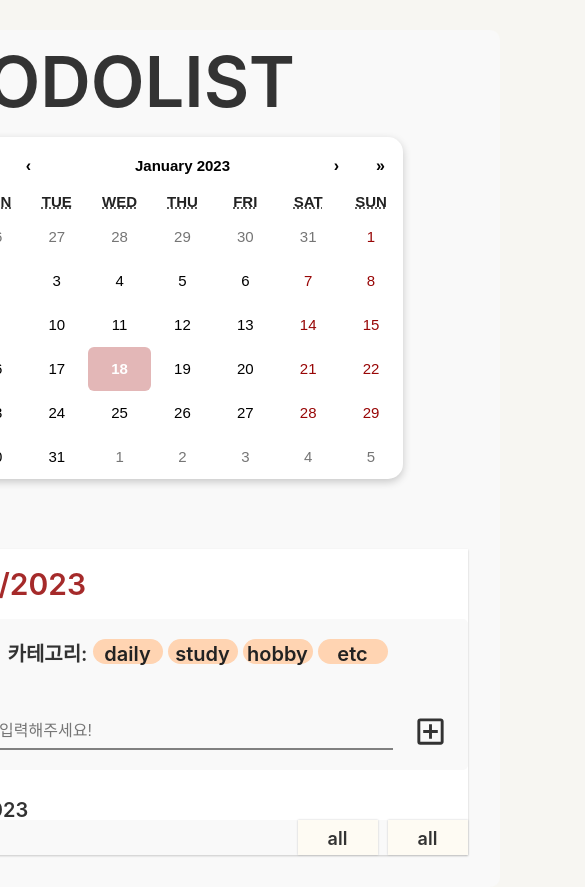
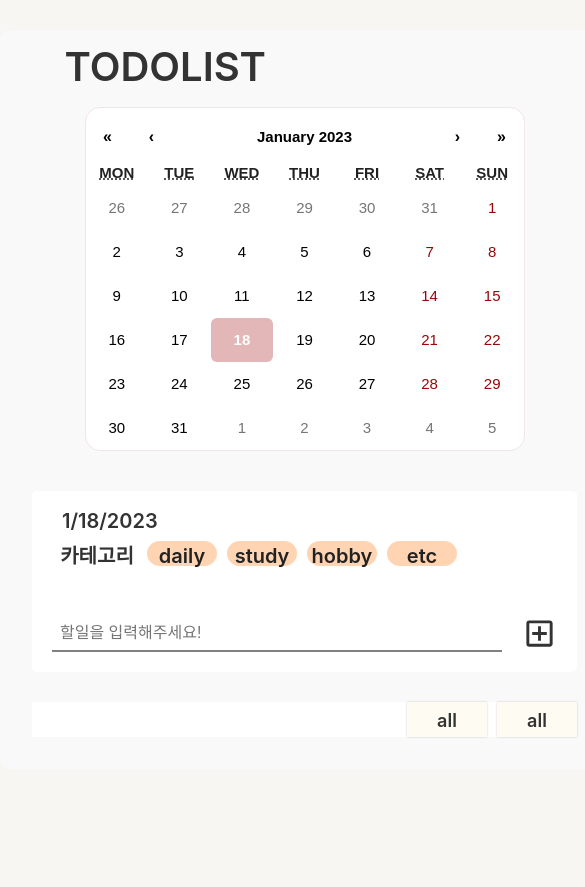
Before and after one commit to yejz0715/react-todolist, a React (Create React App) app in the folder redux-todolist-app/: page / in a window 390 px wide. Shown: the top 887 px of the page, 585 px wide, since content can reach past the window. After the commit the page ends 844 px from the top, so only its background shows below. Built offline with nearby package versions, Linux system fonts and the light colour scheme; a web font is replaced by a local one.

Commit message:
반응형을 위한 스타일 수정

```diff
--- a/redux-todolist-app/public/index.html
+++ b/redux-todolist-app/public/index.html
@@ -9,6 +9,8 @@
       name="description"
       content="Web site created using create-react-app"
     />
+    <meta name="mobile-web-app-capable" content="yes" />
+    <meta name="apple-mobile-web-app-capable" content="yes" />
     <!--
       manifest.json provides metadata used when your web app is installed on a
       user's mobile device or desktop. See https://developers.google.com/web/fundamentals/web-app-manifest/
--- a/redux-todolist-app/src/components/TodoCalendar/Calendar.css
+++ b/redux-todolist-app/src/components/TodoCalendar/Calendar.css
@@ -1,6 +1,5 @@
 .react-calendar {
   width: 44rem;
-  max-width: 100%;
   background: #fff;
   color: #222;
   border-radius: 1.5rem;
@@ -8,6 +7,12 @@
   font-family: Arial, Helvetica, sans-serif;
   line-height: 1.125em;
   font-size: 2rem;
+}
+@media screen and (max-width: 991px) {
+  .react-calendar {
+    box-shadow: none;
+    border: 1px solid #f2e5e5;
+  }
 }
 .react-calendar--doubleView {
   width: 700px;
--- a/redux-todolist-app/src/components/TodoInput/TodoInput.jsx
+++ b/redux-todolist-app/src/components/TodoInput/TodoInput.jsx
@@ -59,8 +59,10 @@ const TodoInput = ({ selectedDate }) => {
 
   return (
     <S.InputContainer>
+      <S.NowDate>{selectedDate}</S.NowDate>
+
       <S.RadioBox>
-        <S.RadioLabel>카테고리:</S.RadioLabel>
+        <S.RadioLabel>카테고리</S.RadioLabel>
 
         <RadioBox
           name="category"
@@ -93,6 +95,7 @@ const TodoInput = ({ selectedDate }) => {
           etcValue={etcValue}
         />
       </S.RadioBox>
+
       <S.InputBox>
         <S.Input
           type="text"
--- a/redux-todolist-app/src/components/TodoInput/inputStyle.js
+++ b/redux-todolist-app/src/components/TodoInput/inputStyle.js
@@ -2,15 +2,20 @@ import styled from "styled-components";
 import { MdOutlineAddBox } from "react-icons/md";
 
 export const InputContainer = styled.div`
-  background-color: #f9f9f9;
+  background-color: #fff;
   padding: 2rem;
   border-radius: 0.5rem;
   margin-bottom: 3rem;
 `;
+export const NowDate = styled.p`
+  font-size: 2rem;
+  padding: 1rem 1rem;
+  padding-top: 0;
+`;
+
 export const RadioBox = styled.div`
   margin-bottom: 2rem;
   display: flex;
-  justify-content: center;
 `;
 export const RadioLabel = styled.label`
   width: 8rem;
--- a/redux-todolist-app/src/components/TodoItem/itemStyle.js
+++ b/redux-todolist-app/src/components/TodoItem/itemStyle.js
@@ -11,7 +11,7 @@ export const ItemContainer = styled.div`
   align-items: center;
   justify-content: space-evenly;
   padding: 0.5rem 0;
-  background-color: ${(props) => (props.checked ? "#65647C" : "#FFF1F1")};
+  background-color: ${(props) => (props.checked ? "#65647C" : "#FFF2F2")};
   border-radius: 0.5rem;
   margin-bottom: 1rem;
   line-height: 1rem;
--- a/redux-todolist-app/src/components/TodoList/TodoList.jsx
+++ b/redux-todolist-app/src/components/TodoList/TodoList.jsx
@@ -47,7 +47,6 @@ const TodoList = ({ selectedDate }) => {
   //
   return (
     <>
-      <S.NowDate>{selectedDate}</S.NowDate>
       <S.ListBox>
         <S.SelectContainer>
           <SelectBox list={todoList} type="todo" />
--- a/redux-todolist-app/src/components/TodoList/listStyle.js
+++ b/redux-todolist-app/src/components/TodoList/listStyle.js
@@ -1,12 +1,8 @@
 import styled from "styled-components";
 export const ListBox = styled.div`
-  background-color: #f9f9f9;
+  background-color: white;
 `;
 export const SelectContainer = styled.div`
   display: flex;
   justify-content: end;
 `;
-export const NowDate = styled.label`
-  font-size: 2rem;
-  padding: 1rem;
-`;
--- a/redux-todolist-app/src/components/TodoRadioBox/style.js
+++ b/redux-todolist-app/src/components/TodoRadioBox/style.js
@@ -7,7 +7,7 @@ export const RadioLabel = styled.label`
   width: 7rem;
   height: 2.5rem;
   padding-top: 0.5rem;
-  margin-left: 0.5rem;
+  margin-left: 1rem;
   background-color: ${(props) =>
     props.defaultChecked ? "#ada2ff" : "#FFD4B2"};
   color: ${(props) => (props.defaultChecked ? "#222" : "#222")};
--- a/redux-todolist-app/src/components/TodoTemplate/templateStyle.js
+++ b/redux-todolist-app/src/components/TodoTemplate/templateStyle.js
@@ -1,7 +1,12 @@
 import styled from "styled-components";
 export const TemplateBlock = styled.div`
-  background-color: white;
+  background-color: transparent;
   margin: 1.5rem;
   margin-top: 5rem;
   box-shadow: 0 1px 2px rgba(0, 0, 0, 0.2);
+
+  @media screen and (max-width: 991px) {
+    margin-top: 2rem;
+    box-shadow: none;
+  }
 `;
--- a/redux-todolist-app/src/index.css
+++ b/redux-todolist-app/src/index.css
@@ -1,12 +1,22 @@
 body {
+  width: 100%;
   margin-top: 13rem;
   font-family: -apple-system, BlinkMacSystemFont, "Segoe UI", "Roboto", "Oxygen",
     "Ubuntu", "Cantarell", "Fira Sans", "Droid Sans", "Helvetica Neue",
     sans-serif;
   -webkit-font-smoothing: antialiased;
   -moz-osx-font-smoothing: grayscale;
-  display: flex;
-  justify-content: center;
+}
+@media screen and (min-width: 991px) {
+  body {
+    display: flex;
+    justify-content: center;
+  }
+}
+@media screen and (max-width: 992px) {
+  body {
+    display: flex;
+  }
 }
 
 code {
--- a/redux-todolist-app/src/main/todoStyle.js
+++ b/redux-todolist-app/src/main/todoStyle.js
@@ -1,7 +1,7 @@
 import styled from "styled-components";
 export const TodoContainer = styled.div`
   margin-top: 3rem;
-
+  width: 100%;
   display: flex;
   background-color: #f9f9f9;
   padding: 1.7rem;
@@ -11,19 +11,22 @@ export const TodoContainer = styled.div`
     display: flex;
     flex-direction: column;
     align-items: center;
-    justify-content: center;
   }
 `;
 
 export const TodoBlock = styled.div`
   padding-right: 2.5rem;
+
+  @media screen and (max-width: 991px) {
+    padding: 0;
+  }
 `;
 export const HeaderTitle = styled.p`
   padding: 3rem;
   font-size: 7rem;
 `;
 export const MobileHeaderTitle = styled.p`
-  font-size: 7rem;
+  font-size: 4rem;
 `;
 
 export const NowDate = styled.p`
@@ -31,4 +34,8 @@ export const NowDate = styled.p`
   color: brown;
   margin: 1.5rem;
   padding: 0.5rem;
+
+  @media screen and (max-width: 991px) {
+    display: none;
+  }
 `;
```
